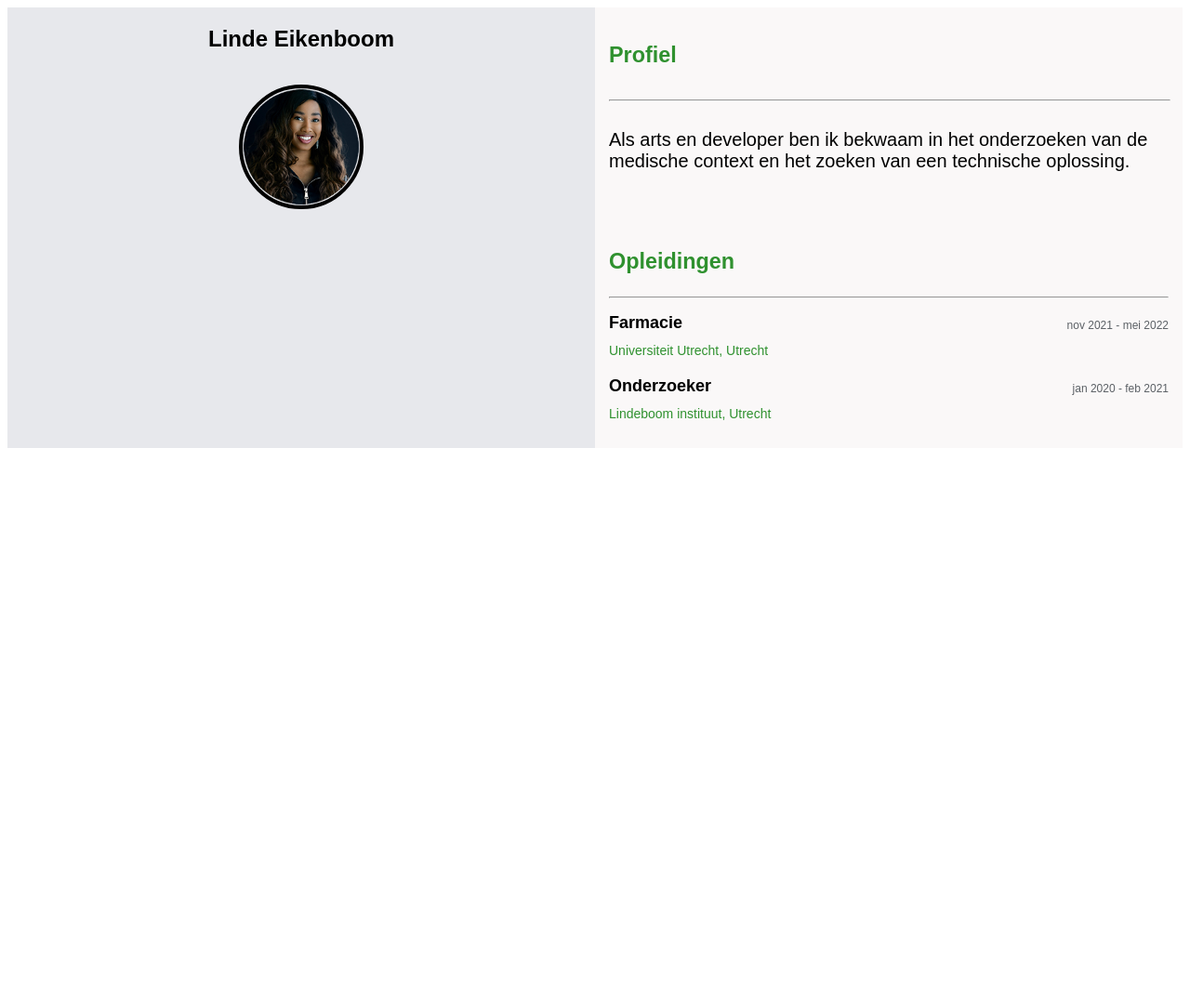
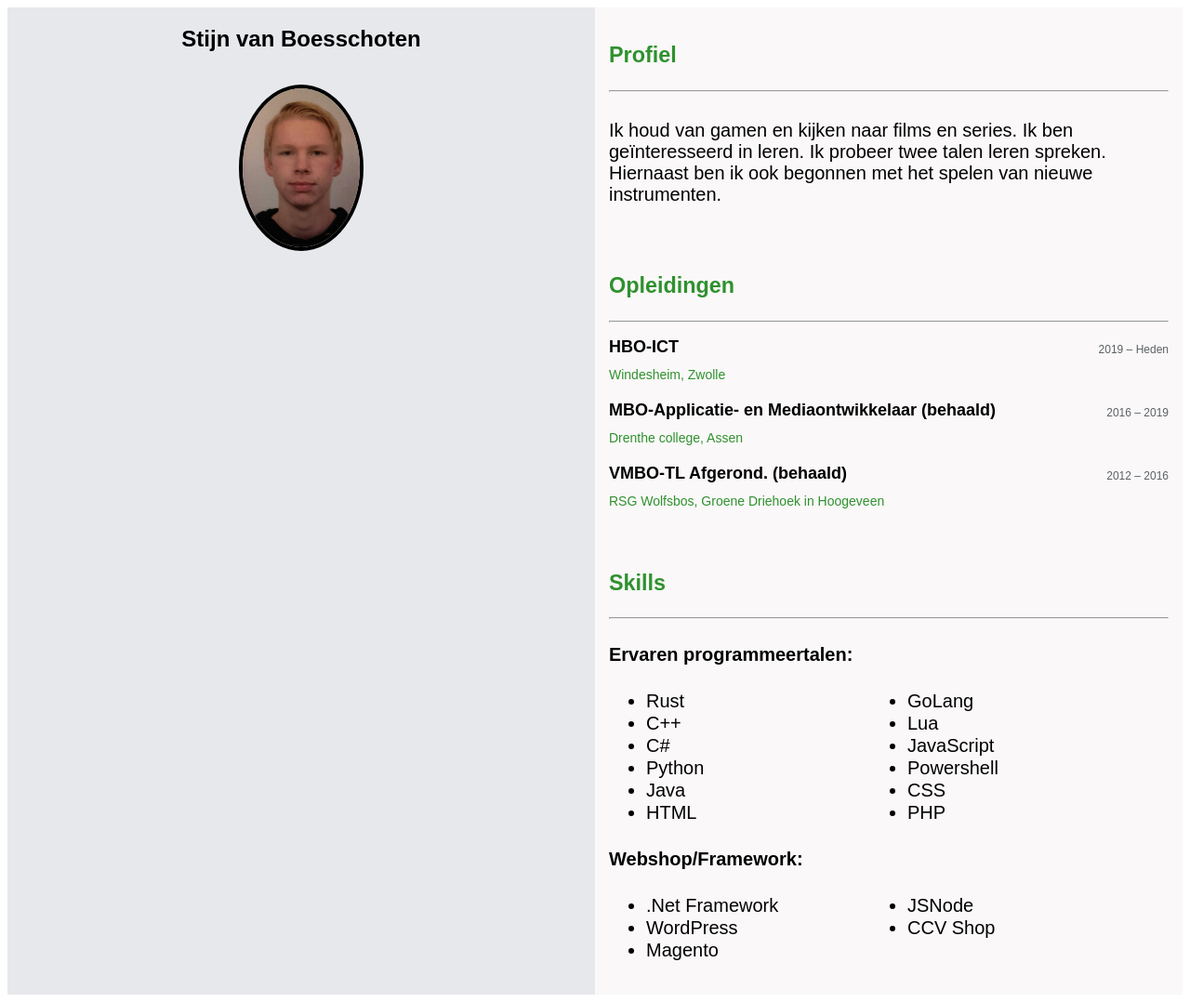
Before and after one commit to RavingKoala/Client_The-Showcase, a plain HTML site: page index.html in a window 1280 px wide. Shown: the whole page at 93% size. Before the commit the page ends 800 px from the top, so only its background shows below. Drawn offline with Linux system fonts and the light colour scheme.

Commit message:
userstory 1 mostly done, still missing GDPR

```diff
--- a/index.html
+++ b/index.html
@@ -2,62 +2,91 @@
 <html lang="en">
 <head>
     <meta charset="UTF-8">
-    <title>CV Sandra van Gennep</title>
+    <title>CV Stijn van Boesschoten</title>
     <link rel="stylesheet" href="stylesheets/style.css">
     <meta name="viewport" content="width=device-width,initial-scale=1.0">
 </head>
-
 <body>
-
     <div class="page">
         <section class="personalia">
-
-        <img class="person-logo" src="images/person-pasfoto.png">
-        <h1 class="person-name">Linde Eikenboom</h1>
-
+            <img class="person-logo" src="images/svb-pasfoto.jpg">
+            <h1 class="person-name">Stijn van Boesschoten</h1>
         </section>
-
         <section class="profile">
-
             <section class="profile-content">
-
-            <div class="profile-content__category--hidden-mobile">
+                <header class="profile-content__category">
                     <h3 class="profile-content__category-title">Profiel</h3>
                     <hr>
+                </header>
+                <div class="profile-content__element">
+                    <div class="profile-content__element-header"></div>
+                    <p class="profile-content__description">
+                        Ik houd van gamen en kijken
+                        naar films en series. Ik ben
+                        geïnteresseerd in leren. Ik
+                        probeer twee talen leren
+                        spreken. Hiernaast ben ik ook
+                        begonnen met het spelen van
+                        nieuwe instrumenten.
                 </div>
-
-            <div class="profile-content__element--hidden-mobile">
-                <div class="profile-content__element-header">
-                </div>
-                <p class="profile-content__description">
-                    Als arts en developer ben ik bekwaam in het onderzoeken van
-                    de medische context en het zoeken van een technische oplossing.
-                <p>
-            </div>
-
-
-            <div class="profile-content__category">
+            </section>
+            <section class="profile-content">
+                <header class="profile-content__category">
                     <h3 class="profile-content__category-title">Opleidingen</h3>
                     <hr>
+                </header>
+                <div class="profile-content__element">
+                    <div class="profile-content__element-header">
+                        <h4 class="profile-content__title">HBO-ICT</h4>
+                        <p class="profile-content__period">2019 – Heden</p>
+                    </div>
+                    <p class="profile-content__institute">Windesheim, Zwolle</p>
+                </div>
+                <div class="profile-content__element">
+                    <div class="profile-content__element-header">
+                        <h4 class="profile-content__title">MBO-Applicatie- en Mediaontwikkelaar (behaald)</h4>
+                        <p class="profile-content__period">2016 – 2019</p>
+                    </div>
+                    <p class="profile-content__institute">Drenthe college, Assen</p>
                 </div>
 
                 <div class="profile-content__element">
                     <div class="profile-content__element-header">
-                    <h4 class="profile-content__title">Farmacie</h4>
-                    <p class="profile-content__period">nov 2021 - mei 2022</p>
+                        <h4 class="profile-content__title">VMBO-TL Afgerond. (behaald)</h4>
+                        <p class="profile-content__period">2012 – 2016</p>
                     </div>
-                <p class="profile-content__institute">Universiteit Utrecht, Utrecht</p>
-            </div>
-
-            <div class="profile-content__element">
-                <div class="profile-content__element-header">
-                    <h4 class="profile-content__title">Onderzoeker</h4>
-                    <p class="profile-content__period">jan 2020 - feb 2021</p>
-                </div>
-                <p class="profile-content__institute">Lindeboom instituut, Utrecht</p>
+                    <p class="profile-content__institute">RSG Wolfsbos, Groene Driehoek in Hoogeveen</p>
                 </div>
             </section>
-
+            <section class="profile-content">
+                <header class="profile-content__category">
+                    <h3 class="profile-content__category-title">Skills</h3>
+                    <hr>
+                </header>
+                <h4>Ervaren programmeertalen:</h4>
+                <ul class="profile-content__element-list">
+                    <li class="profile-content__element-list-item">Rust</li>
+                    <li class="profile-content__element-list-item">GoLang</li>
+                    <li class="profile-content__element-list-item">C++</li>
+                    <li class="profile-content__element-list-item">Lua</li>
+                    <li class="profile-content__element-list-item">C#</li>
+                    <li class="profile-content__element-list-item">JavaScript</li>
+                    <li class="profile-content__element-list-item">Python</li>
+                    <li class="profile-content__element-list-item">Powershell</li>
+                    <li class="profile-content__element-list-item">Java</li>
+                    <li class="profile-content__element-list-item">CSS</li>
+                    <li class="profile-content__element-list-item">HTML</li>
+                    <li class="profile-content__element-list-item">PHP</li>
+                </ul>
+                <h4>Webshop/Framework:</h4>
+                <ul class="profile-content__element-list">
+                    <li class="profile-content__element-list-item">.Net Framework</li>
+                    <li class="profile-content__element-list-item">JSNode</li>
+                    <li class="profile-content__element-list-item">WordPress</li>
+                    <li class="profile-content__element-list-item">CCV Shop</li>
+                    <li class="profile-content__element-list-item">Magento</li>
+                </ul>
+            </section>
         </section>
     </div>
 
--- a/stylesheets/style.css
+++ b/stylesheets/style.css
@@ -68,6 +68,26 @@
     font-size: 14px;
 }
 
+.profile-content__element-list {
+    list-style-type: disc;
+    display: flex;
+    flex-direction: column;
+    flex-wrap: nowrap;
+}
+
+
+
+@media only screen and (min-width: 600px) {
+    .profile-content__element-list {
+        display: grid;
+        grid-template-columns: 1fr 1fr;
+        grid-auto-rows: 1.5rem;
+    }
+
+    .profile-content__element-list-item{
+    }
+}
+
 @media only screen and (min-width: 800px) {
 
     .page {
@@ -105,5 +125,4 @@
 
 }
 
-
 /*student uitwerking*/
```
Also changed, not shown: images/person-pasfoto.png (deleted), images/svb-pasfoto.jpg (added). Lines whose indentation alone changed are shown as unchanged.
